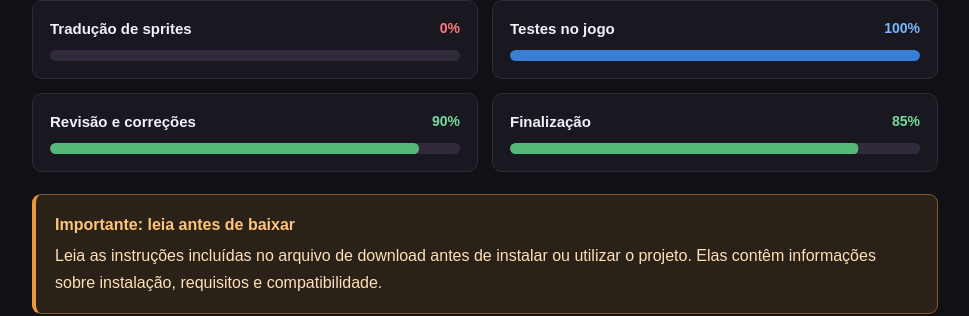
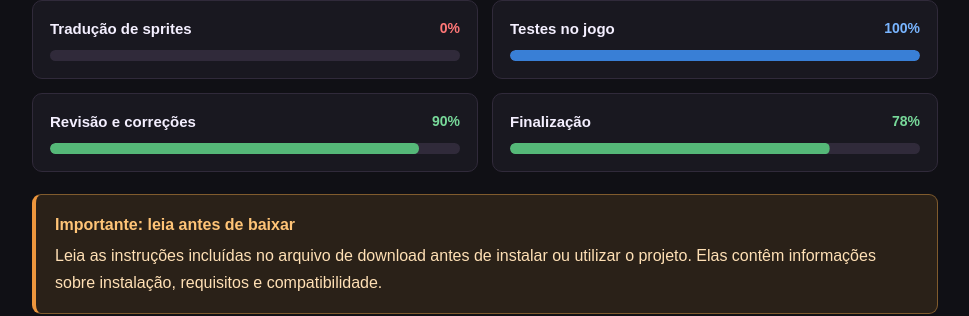
Before and after one commit to TemplarioK1/covil-secreto, a Jekyll site: the page built from _projetos/garfield-lasagna-party.md, in a window 1280 px wide and 900 px high, scrolled down 1353 px. Shown: the part 147-463 px from the top of the window, without its empty margins (155-1124 px from the left). Built offline with Jekyll 4.4.1, drawn with Linux system fonts in a browser that asks for light colours.

Commit message:
Calcula automaticamente o progresso da etapa Finalização

```diff
--- a/_layouts/projeto.html
+++ b/_layouts/projeto.html
@@ -98,8 +98,23 @@ footer{text-align:center;border-top:1px solid #302a3a;padding:30px;color:#aaa3b5
 {% if page.progress_stages and page.progress_stages.size > 0 %}
 <h2>Progresso do projeto</h2>
 <div class="progress-list">
+{% assign final_total = 0 %}
+{% assign final_count = 0 %}
 {% for stage in page.progress_stages %}
+  {% unless stage.name == 'Finalização' or stage.name == 'Finalização e publicação' %}
+    {% assign final_total = final_total | plus: stage.percentage %}
+    {% assign final_count = final_count | plus: 1 %}
+  {% endunless %}
+{% endfor %}
+{% assign final_average = 0 %}
+{% if final_count > 0 %}{% assign final_average = final_total | divided_by: final_count | round %}{% endif %}
+{% for stage in page.progress_stages %}
+{% assign stage_name = stage.name %}
 {% assign progress_value = stage.percentage | default: 0 | plus: 0 %}
+{% if stage_name == 'Finalização e publicação' or stage_name == 'Finalização' %}
+  {% assign stage_name = 'Finalização' %}
+  {% assign progress_value = final_average %}
+{% endif %}
 {% assign progress_value = progress_value | at_least: 0 | at_most: 100 %}
 {% assign progress_class = 'progress-red' %}
 {% if progress_value >= 25 and progress_value < 50 %}{% assign progress_class = 'progress-orange' %}
@@ -108,10 +123,10 @@ footer{text-align:center;border-top:1px solid #302a3a;padding:30px;color:#aaa3b5
 {% elsif progress_value >= 100 %}{% assign progress_class = 'progress-complete' %}{% endif %}
 <div class="progress-item {{ progress_class }}">
   <div class="progress-heading">
-    <strong>{{ stage.name | escape }}</strong>
+    <strong>{{ stage_name | escape }}</strong>
     <span class="progress-value">{{ progress_value }}%</span>
   </div>
-  <div class="progress-track" role="progressbar" aria-label="{{ stage.name | escape }}" aria-valuemin="0" aria-valuemax="100" aria-valuenow="{{ progress_value }}">
+  <div class="progress-track" role="progressbar" aria-label="{{ stage_name | escape }}" aria-valuemin="0" aria-valuemax="100" aria-valuenow="{{ progress_value }}">
     <span class="progress-fill" style="--progress: {{ progress_value | divided_by: 100.0 }};"></span>
   </div>
 </div>
```
